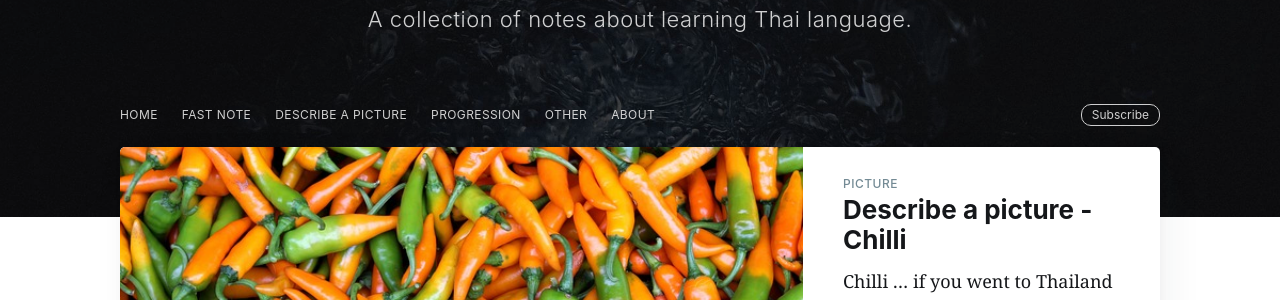
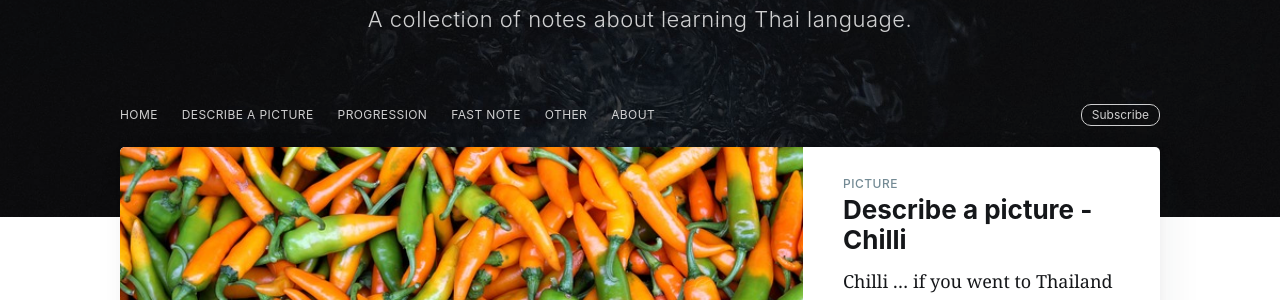
Before and after one commit to JobiJoba/jobijoba.github.io, a Jekyll site: the page built from index.html, in a window 1280 px wide. Shown: the part 218-518 px from the top of the page. Built offline with Jekyll 4.4.1, drawn with Linux system fonts in a browser that asks for light colours; nearby versions of some CDN libraries; the list of posts is cut into pages by our own code.

```diff
--- a/_includes/navigation.html
+++ b/_includes/navigation.html
@@ -1,9 +1,6 @@
 <ul class="nav" role="menu">
   <li class="nav-home" role="menuitem">
     <a href="{{ site.urlbase }}">Home</a>
-  </li>
-  <li class="nav-getting-started" role="menuitem">
-    <a href="{{ site.urlbase }}tag/fast-note/">Fast note</a>
   </li>
   <li class="nav-getting-started" role="menuitem">
     <a href="{{ site.urlbase }}tag/picture/">Describe a picture</a>
@@ -12,6 +9,9 @@
     <a href="{{ site.urlbase }}tag/progression/">Progression</a>
   </li>
   <li class="nav-getting-started" role="menuitem">
+    <a href="{{ site.urlbase }}tag/fast-note/">Fast note</a>
+  </li>
+  <li class="nav-getting-started" role="menuitem">
     <a href="{{ site.urlbase }}tag/other/">Other</a>
   </li>
   <li class="nav-getting-started" role="menuitem">
```
